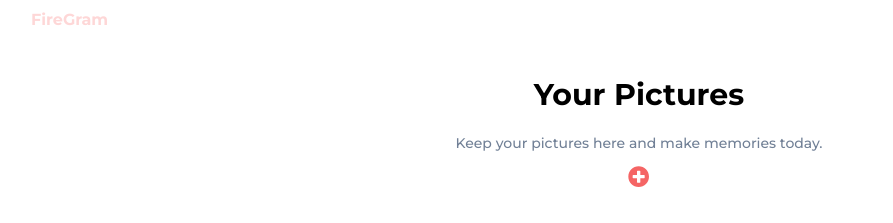
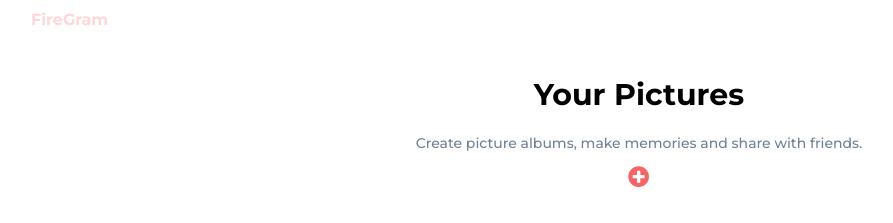
Before and after one commit to femathic/firegram, a React (Create React App) app: page / in a window 1280 px wide. Shown: the top 223 px of the page, without its empty margins (1-894 px from the left). Built offline with nearby package versions, Linux system fonts and the light colour scheme; no server answers; the database is empty.

Commit message:
Fix Image quality issues

```diff
--- a/public/index.html
+++ b/public/index.html
@@ -21,7 +21,7 @@
           Learn how to configure a non-root public URL by running `npm run build`.
         -->
     <meta name="viewport" content="width=device-width, initial-scale=1" />
-    <meta name="theme-color" content="#000000" />
+    <meta name="theme-color" content="#FB5C00" />
     <meta name="description"
       content="All your memorable pictures in one place. Save pictures! Make memories!" />
     <meta property="og:title" content="Firegram" />
--- a/src/components/title.tsx
+++ b/src/components/title.tsx
@@ -3,13 +3,11 @@ import React from 'react';
 const Title = () => (
   <div>
     <h1 className="text-red-200 font-bold m-2 ml-8">FireGram</h1>
-    {/* <h1 className="font-bold m-2 ml-8">FireGram</h1> */}
     <h2 className="text-center font-bold text-3xl mt-10 mb-4">
       Your Pictures
     </h2>
     <h3 className="text-center font-medium text-sm text-gray-600">
-      {/* <h3 className="flex justify-center font-medium text-sm"> */}
-      Keep your pictures here and make memories today.
+      Create picture albums, make memories and share with friends.
     </h3>
   </div>
 );
```
Also changed, not shown: public/manifest.json.
